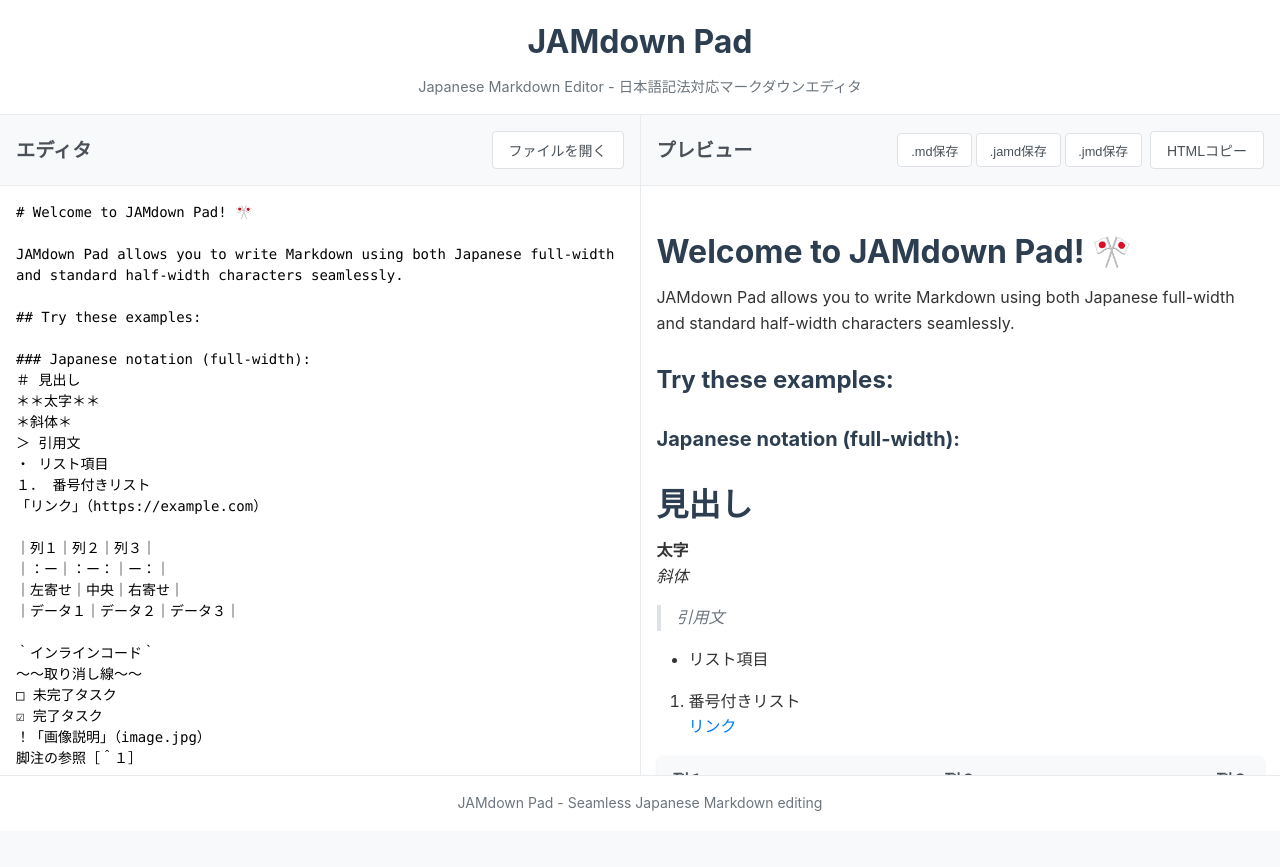
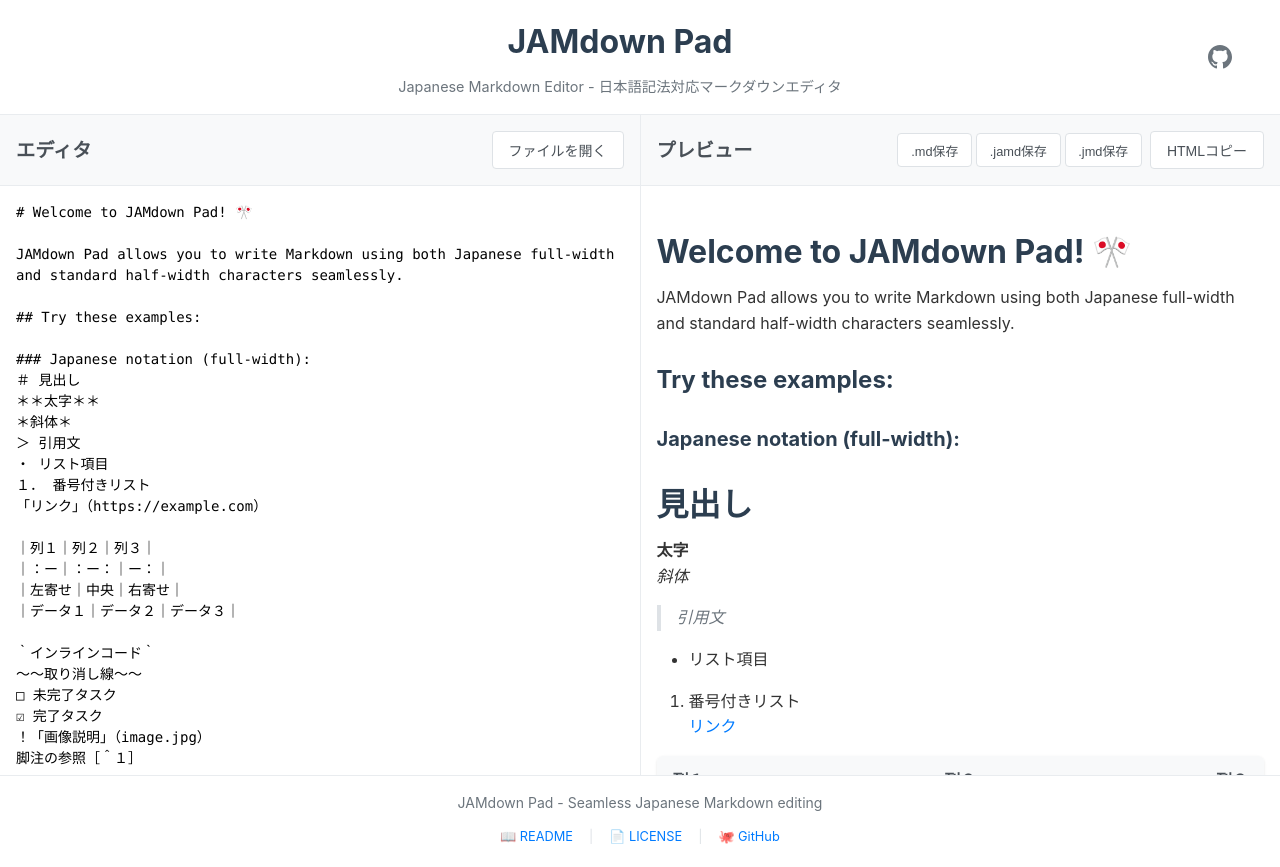
Before and after one commit to Beginnersguide138/japanese-markdown, a plain HTML site: page index.html in a window 1280 px wide. Before the commit the page ends 831 px from the top, so only its background shows below. Drawn offline with nearby package versions, Linux system fonts and the light colour scheme.

Commit message:
docs: update project branding and add live demo links
- Change copyright from "Eisuke IZAWA" to "JAMdown Pad" for 2024
- Add live demo section with S3 deployment URL
- Update GitHub repository links to izawaeisuke/japanese-markdown
- Add GitHub link button to header with responsive design
- Enhance footer with additional project links
- Improve mobile responsiveness for header layout

```diff
--- a/index.html
+++ b/index.html
@@ -30,7 +30,19 @@
             background: #fff;
             padding: 1rem 2rem;
             border-bottom: 1px solid #e9ecef;
+        }
+
+        .header-content {
+            display: flex;
+            justify-content: space-between;
+            align-items: center;
+            max-width: 1200px;
+            margin: 0 auto;
+        }
+
+        .header-text {
             text-align: center;
+            flex: 1;
         }
 
         header h1 {
@@ -42,6 +54,20 @@
         header p {
             color: #6c757d;
             font-size: 0.9rem;
+        }
+
+        .github-link {
+            color: #6c757d;
+            transition: color 0.2s ease;
+            display: flex;
+            align-items: center;
+            padding: 0.5rem;
+            border-radius: 4px;
+        }
+
+        .github-link:hover {
+            color: #2c3e50;
+            background-color: #f8f9fa;
         }
 
         /* Main container */
@@ -349,6 +375,34 @@
             font-size: 0.875rem;
         }
 
+        .footer-links {
+            margin-top: 0.5rem;
+            display: flex;
+            justify-content: center;
+            align-items: center;
+            gap: 0.5rem;
+            flex-wrap: wrap;
+        }
+
+        .footer-links a {
+            color: #007bff;
+            text-decoration: none;
+            font-size: 0.8rem;
+            padding: 0.25rem 0.5rem;
+            border-radius: 3px;
+            transition: background-color 0.2s ease;
+        }
+
+        .footer-links a:hover {
+            background-color: #f8f9fa;
+            text-decoration: none;
+        }
+
+        .footer-links span {
+            color: #dee2e6;
+            font-size: 0.8rem;
+        }
+
         /* Responsive design */
         @media (max-width: 768px) {
             .app-container {
@@ -366,6 +420,11 @@
                 padding: 1rem;
             }
 
+            .header-content {
+                flex-direction: column;
+                gap: 1rem;
+            }
+
             header h1 {
                 font-size: 1.5rem;
             }
@@ -399,6 +458,10 @@
                 padding: 0.75rem;
             }
 
+            .header-content {
+                gap: 0.75rem;
+            }
+
             header h1 {
                 font-size: 1.25rem;
             }
@@ -428,8 +491,17 @@
 
 <body>
     <header>
-        <h1>JAMdown Pad</h1>
-        <p>Japanese Markdown Editor - 日本語記法対応マークダウンエディタ</p>
+        <div class="header-content">
+            <div class="header-text">
+                <h1>JAMdown Pad</h1>
+                <p>Japanese Markdown Editor - 日本語記法対応マークダウンエディタ</p>
+            </div>
+            <a href="https://github.com/izawaeisuke/japanese-markdown" target="_blank" rel="noopener" class="github-link" title="GitHubリポジトリ">
+                <svg width="24" height="24" viewBox="0 0 24 24" fill="currentColor">
+                    <path d="M12 0c-6.626 0-12 5.373-12 12 0 5.302 3.438 9.8 8.207 11.387.599.111.793-.261.793-.577v-2.234c-3.338.726-4.033-1.416-4.033-1.416-.546-1.387-1.333-1.756-1.333-1.756-1.089-.745.083-.729.083-.729 1.205.084 1.839 1.237 1.839 1.237 1.07 1.834 2.807 1.304 3.492.997.107-.775.418-1.305.762-1.604-2.665-.305-5.467-1.334-5.467-5.931 0-1.311.469-2.381 1.236-3.221-.124-.303-.535-1.524.117-3.176 0 0 1.008-.322 3.301 1.23.957-.266 1.983-.399 3.003-.404 1.02.005 2.047.138 3.006.404 2.291-1.552 3.297-1.23 3.297-1.23.653 1.653.242 2.874.118 3.176.77.84 1.235 1.911 1.235 3.221 0 4.609-2.807 5.624-5.479 5.921.43.372.823 1.102.823 2.222v3.293c0 .319.192.694.801.576 4.765-1.589 8.199-6.086 8.199-11.386 0-6.627-5.373-12-12-12z"/>
+                </svg>
+            </a>
+        </div>
     </header>
 
     <main class="app-container">
@@ -477,6 +549,13 @@
 
     <footer>
         <p>JAMdown Pad - Seamless Japanese Markdown editing</p>
+        <div class="footer-links">
+            <a href="https://github.com/izawaeisuke/japanese-markdown/blob/main/README.md" target="_blank" rel="noopener">📖 README</a>
+            <span>|</span>
+            <a href="https://github.com/izawaeisuke/japanese-markdown/blob/main/LICENSE" target="_blank" rel="noopener">📄 LICENSE</a>
+            <span>|</span>
+            <a href="https://github.com/izawaeisuke/japanese-markdown" target="_blank" rel="noopener">🐙 GitHub</a>
+        </div>
     </footer>
 
     <script>
```
Also changed, not shown: 2 other files.
